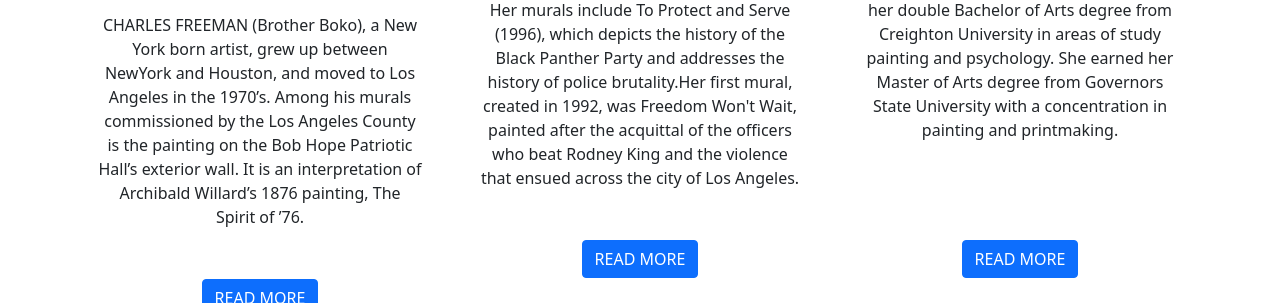
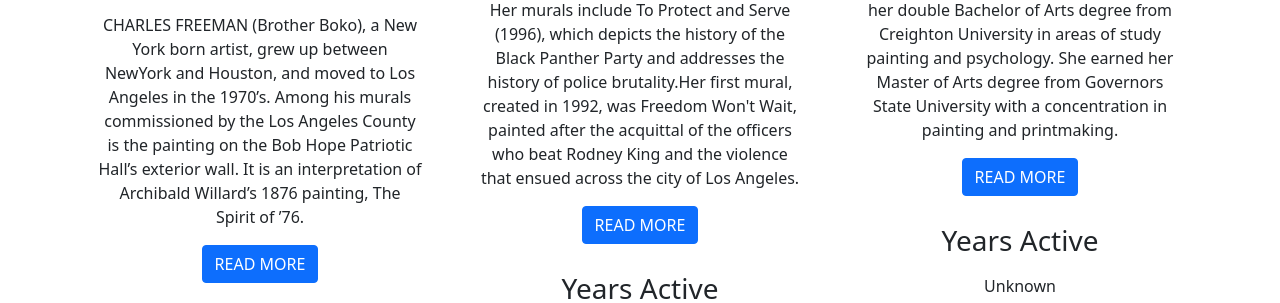
Before and after one commit to Weloveyouikenna/ForTheCulture, a plain HTML site: page mural.html in a window 1280 px wide. Shown: the part 488-791 px from the top of the page. Drawn offline with nearby package versions, Linux system fonts and the light colour scheme.

Commit message:
Update style.css

```diff
--- a/style.css
+++ b/style.css
@@ -45,10 +45,6 @@ h3{
     max-width: 150px;
     max-height: 150px;
 }
-.card-text{
-    height: 250px;
-}
-
 .col-sm{
     border: none;
 }
```
